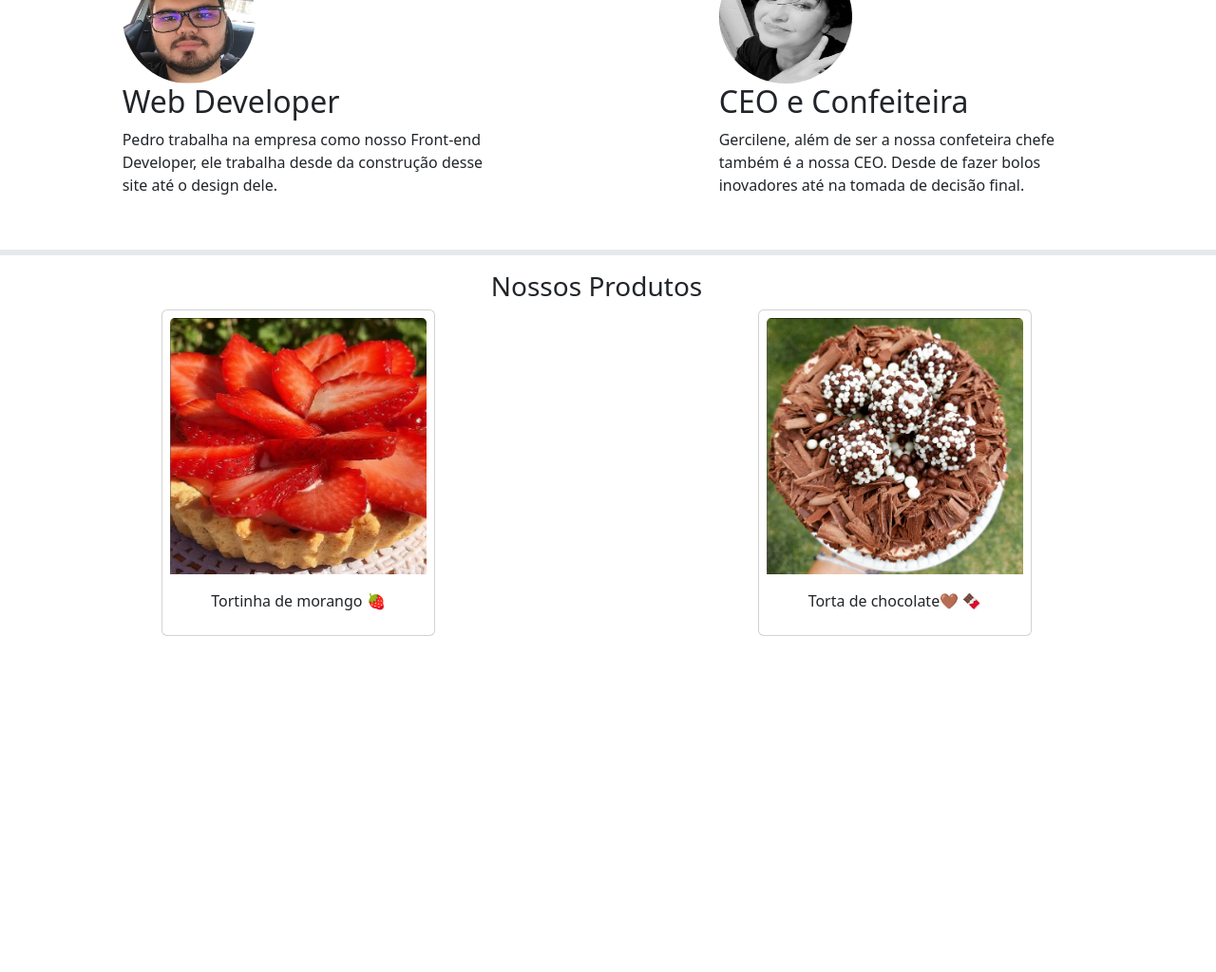
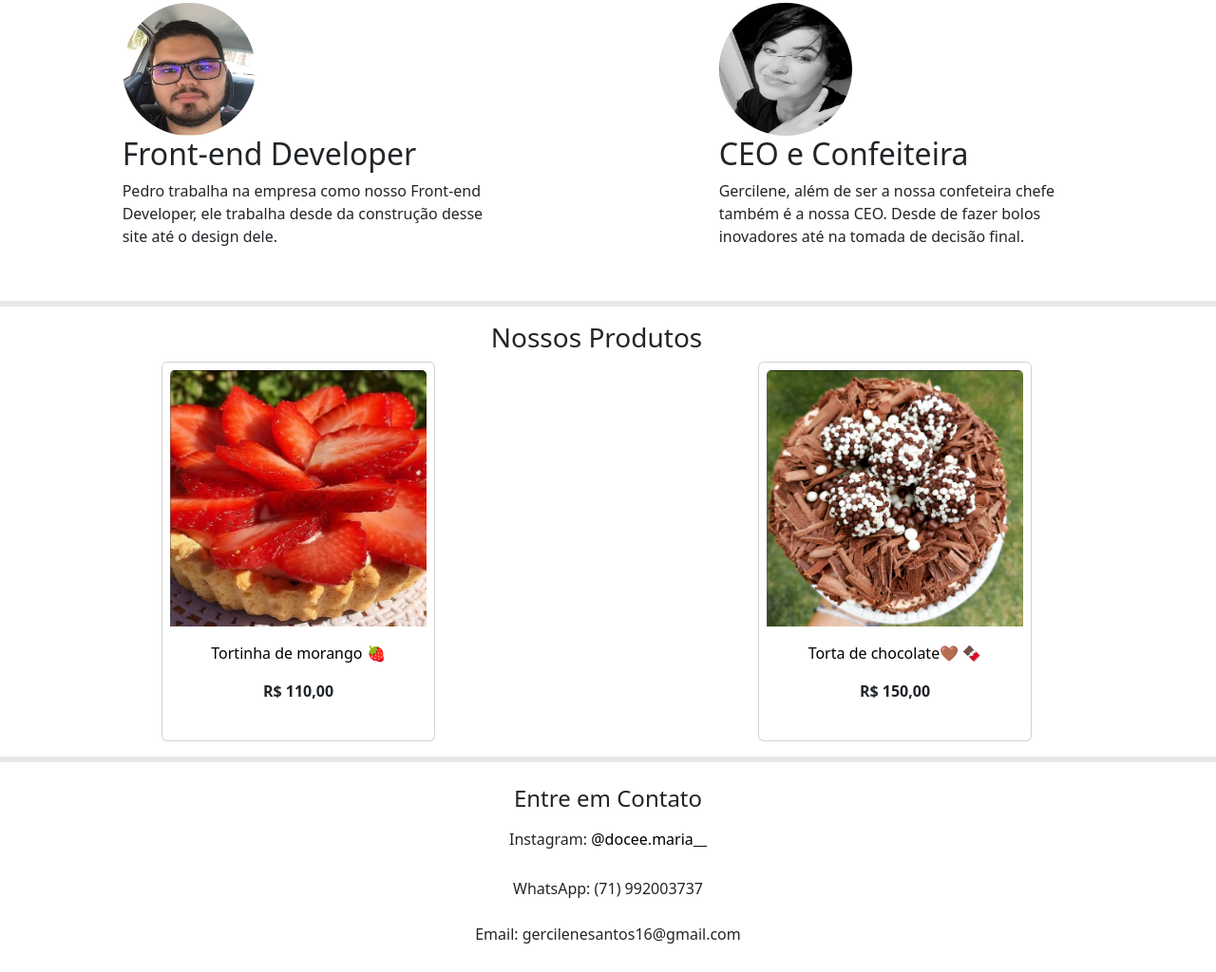
Before and after one commit to Ped-Pinheiro/lojaVirtual, a plain HTML site: page index.html in a window 1280 px wide. Shown: the part 1258-2282 px from the top of the page at 95% size. Before the commit the page ends 1928 px from the top, so only its background shows below. Drawn offline with nearby package versions, Linux system fonts and the light colour scheme.

Commit message:
site por enquanto finalizado, com possiveis alteracoes no futuro

```diff
--- a/index.html
+++ b/index.html
@@ -21,9 +21,9 @@
     <title>Document</title>
   </head>
   <body>
-    <header>
+    <header class="">
       <nav class="navbar navbar-expand-lg barra">
-        <div class="container-fluid align-">
+        <div class="container-fluid">
           <h1 class="doceMaria">Doce Maria</h1>
           <button
             class="navbar-toggler"
@@ -37,7 +37,7 @@
             <span class="navbar-toggler-icon"></span>
           </button>
           <div
-            class="collapse navbar-collapse d-flex justify-content-end"
+            class="collapse navbar-collapse justify-content-end"
             id="navbarNav"
           >
             <ul class="navbar-nav linksNav">
@@ -98,21 +98,21 @@
                 <h5 class="titleCarouselBolo">
                   Temos bolos para pessoas chocólatra
                 </h5>
-                <p>imagem meramente ilustrativa</p>
+                <p class="text-bg-primary">imagem meramente ilustrativa</p>
               </div>
             </div>
             <div class="carousel-item">
               <img src="./images/teste6.jpg" class="d-block w-100" alt="..." />
               <div class="carousel-caption d-none d-md-block">
                 <h5 class="titleCarouselTorta">Temos tortas doces</h5>
-                <p>imagem meramente ilustrativa</p>
+                <p class="text-bg-primary">imagem meramente ilustrativa</p>
               </div>
             </div>
             <div class="carousel-item">
               <img src="./images/teste7.jpg" class="d-block w-100" alt="..." />
               <div class="carousel-caption d-none d-md-block">
                 <h5 class="titleCarouselSobremesa">Sobremesas refrescantes</h5>
-                <p>imagem meramente ilustrativa</p>
+                <p class="text-bg-primary">imagem meramente ilustrativa</p>
               </div>
             </div>
           </div>
@@ -148,6 +148,9 @@
               Com objetivo de levar a nossa felicidade e amor para os nossos
               clientes através dos nossos produtos.
             </p>
+            <br />
+            <br />
+            <p class="text-center teste">Localizado em Salvador/Bahia</p>
           </div>
           <div class="col-md-5">
             <img
@@ -181,7 +184,7 @@
               focusable="false"
             />
 
-            <h2 class="fw-normal">Web Developer</h2>
+            <h2 class="fw-normal">Front-end Developer</h2>
             <p>
               Pedro trabalha na empresa como nosso Front-end Developer, ele
               trabalha desde da construção desse site até o design dele.
@@ -214,7 +217,10 @@
         <div class="card p-2" style="width: 18rem">
           <img src="./images/tortaMorango.png" class="card-img-top" alt="..." />
           <div class="card-body">
-            <p class="card-text text-center">Tortinha de morango 🍓</p>
+            <p class="card-text text-center">
+              <a href="#" class="linkPrice">Tortinha de morango 🍓</a>
+            </p>
+            <p class="text-center price">R$ 110,00</p>
           </div>
         </div>
         <div class="card p-2" style="width: 18rem">
@@ -224,11 +230,41 @@
             alt="..."
           />
           <div class="card-body">
-            <p class="card-text text-center">Torta de chocolate🤎 🍫</p>
+            <p class="card-text text-center">
+              <a href="#" class="linkPrice">Torta de chocolate🤎 🍫</a>
+            </p>
+            <p class="text-center price">R$ 150,00</p>
           </div>
         </div>
       </section>
     </main>
+    <hr class="border border-3 opacity-75" />
+    <footer>
+      <div class="container-fluid p-2">
+        <h4 class="text-center">Entre em Contato</h4>
+        <p class="text-center p-2">
+          Instagram:
+          <a
+            class="socialLinks"
+            href="https://www.instagram.com/docee.maria__/"
+            target="_blank"
+            rel="noopener noreferrer"
+            >@docee.maria__</a
+          >
+        </p>
+        <p class="text-center p-1">WhatsApp: (71) 992003737</p>
+        <p class="text-center p-1">
+          Email: gercilenesantos16@gmail.com
+          <a
+            class="socialLinks"
+            href="https://www.instagram.com/docee.maria__/"
+            target="_blank"
+            rel="noopener noreferrer"
+          >
+          </a>
+        </p>
+      </div>
+    </footer>
     <script
       src="https://cdn.jsdelivr.net/npm/bootstrap@5.2.2/dist/js/bootstrap.bundle.min.js"
       integrity="sha384-OERcA2EqjJCMA+/3y+gxIOqMEjwtxJY7qPCqsdltbNJuaOe923+mo//f6V8Qbsw3"
@@ -236,3 +272,6 @@
     ></script>
   </body>
 </html>
+
+<!-- bolo de chocolate: 150
+tortilha: 100 -->
--- a/style.css
+++ b/style.css
@@ -12,10 +12,6 @@
   font-family: "Sacramento", cursive;
   font-size: 40px;
   color: rgb(108, 77, 38);
-}
-
-.lineDivider {
-  border: 10px solid black;
 }
 
 .testeTwo {
@@ -49,6 +45,16 @@
   color: rgb(218, 19, 19);
   text-shadow: 50px;
 }
+
+.price {
+  font-weight: 700;
+}
+
+.linkPrice,
+.socialLinks {
+  text-decoration: none;
+  color: black;
+}
 /* .teste {
   height: 800px;
 } */
```
Also changed, not shown: icons/instagram.svg (added), icons/twitter.svg (added).
